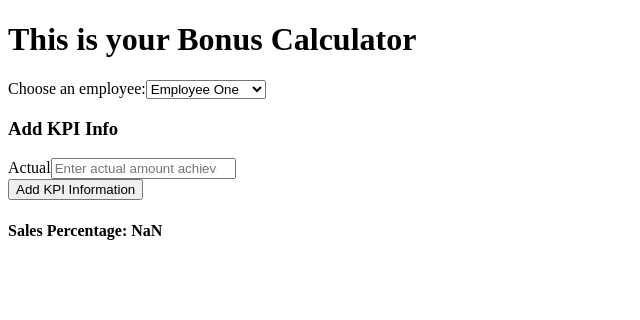
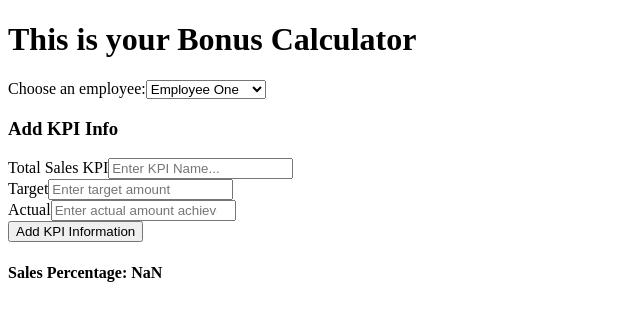
Before and after one commit to rogan-templer/bonus-calculator, a React (Create React App) app: page / in a window 1280 px wide. Shown: the top 320 px of the page, without its empty margins (0-640 px from the left). Built offline with nearby package versions, Linux system fonts and the light colour scheme.

Commit message:
KPIlist removed and Addsales component updated

```diff
--- a/src/App.js
+++ b/src/App.js
@@ -1,6 +1,4 @@
 import Header from "./components/Header";
-
-import KPIList from "./components/KPIList";
 
 import { GlobalProvider } from "./context/GlobalState";
 
--- a/src/components/AddSales.jsx
+++ b/src/components/AddSales.jsx
@@ -2,8 +2,8 @@ import React, { useState, useContext } from "react";
 import { GlobalContext } from "../context/GlobalState";
 
 function AddSales() {
-  // const [text, setText] = useState("");
-  // const [target, setTarget] = useState("");
+  const [text, setText] = useState("");
+  const [target, setTarget] = useState("");
   const [actual, setActual] = useState("");
 
   const { addSale } = useContext(GlobalContext);
@@ -20,6 +20,24 @@ function AddSales() {
   return (
     <>
       <form onSubmit={onSubmit}>
+        <div>
+          <label htmlFor="text">Total Sales KPI</label>
+          <input
+            type="text"
+            value={text}
+            onChange={(e) => setText(e.target.value)}
+            placeholder="Enter KPI Name..."
+          />
+        </div>
+        <div>
+          <label>Target</label>
+          <input
+            type="number"
+            value={target}
+            onChange={(e) => setTarget(e.target.value)}
+            placeholder="Enter target amount"
+          />
+        </div>
 
         <div>
           <label>Actual</label>
```
